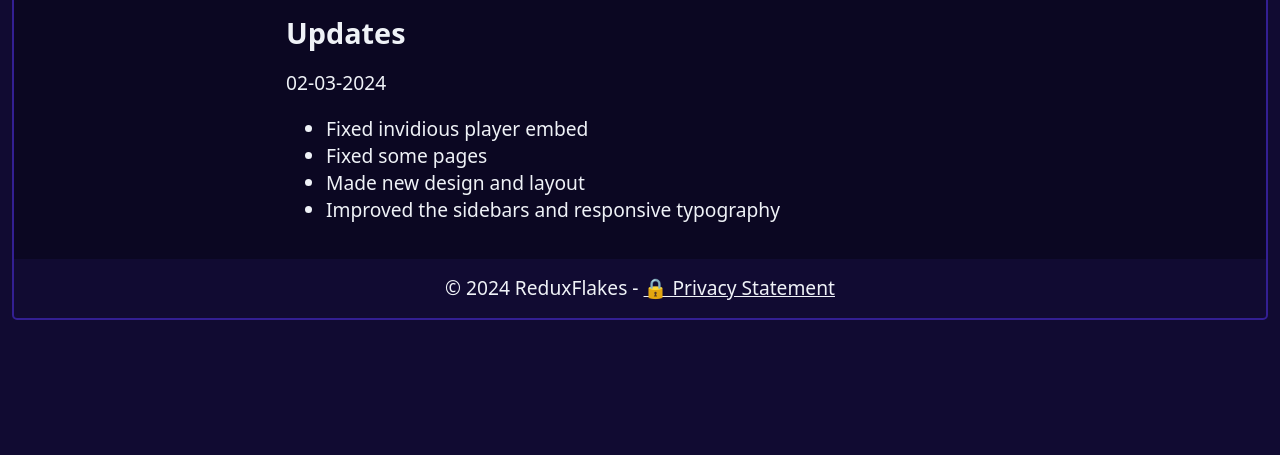
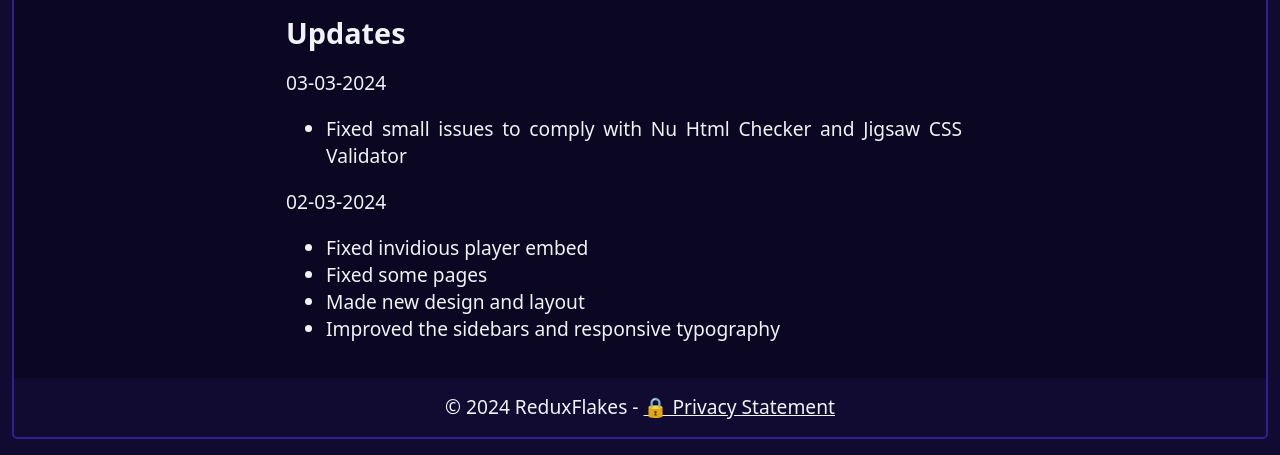
Before and after one commit to ReduxFlakes/portfolio, an Eleventy site: page src/index.njk in a window 1280 px wide. Shown: the part 898-1353 px from the top of the page. Before the commit the page ends 1234 px from the top, so only its background shows below. Built offline with nearby package versions, Linux system fonts and the light colour scheme; Eleventy itself is replaced by a stand-in of ours; files that its build step writes are made by us from their sources; a small style sheet from the web is missing.

Commit message:
Update changelog

```diff
--- a/src/index.njk
+++ b/src/index.njk
@@ -32,6 +32,10 @@ main_class: home-grid
     ></iframe>
   </div>
   <h2 id="updates">Updates</h2>
+  <p>03-03-2024</p>
+  <ul>
+    <li>Fixed small issues to comply with Nu Html Checker and Jigsaw CSS Validator</li>
+  </ul>
   <p>02-03-2024</p>
   <ul>
     <li>Fixed invidious player embed</li>
```
